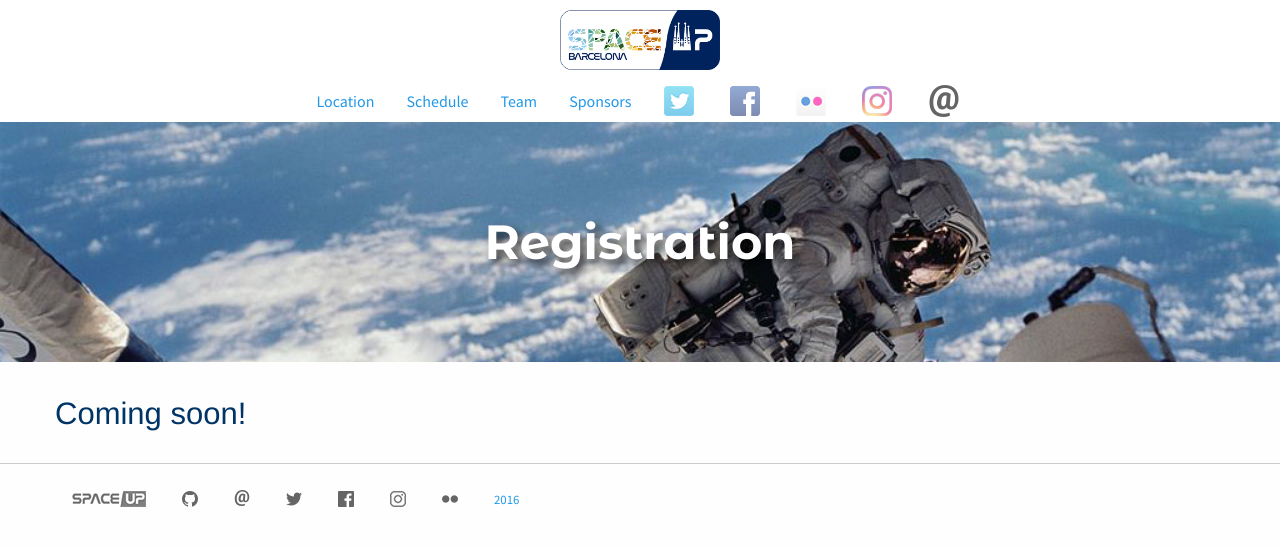
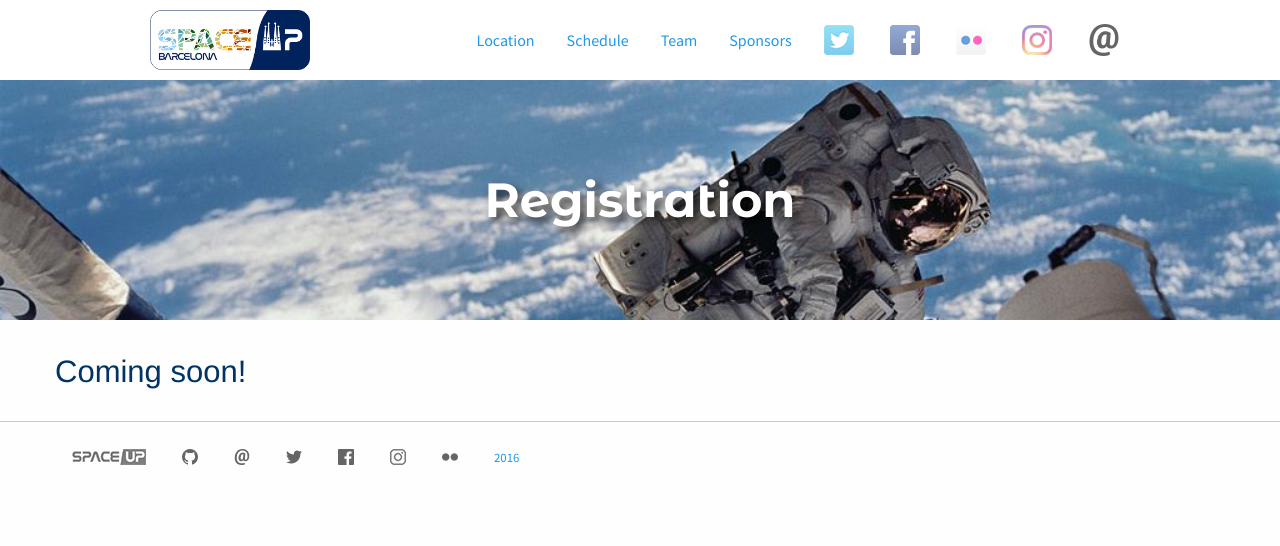
Before and after one commit to xuanxu/spaceup_bcn, a Jekyll site: the page built from registration.html, in a window 1280 px wide. Shown: the top 546 px of the page. Built offline with Jekyll 4.4.1, drawn with Linux system fonts in a browser that asks for light colours.

Commit message:
Improved phone top_bar 2

```diff
--- a/_includes/top_bar.html
+++ b/_includes/top_bar.html
@@ -1,4 +1,49 @@
-<div class="top-bar" {% if page.url != '/' %} style="display: flex; flex-direction: column; justify-content: space-between; align-items: center;" {% endif %}>
+<div class="top-bar hide-for-small-only" {% if page.url != '/' %} style="display: flex; justify-content: space-between; align-items: center;" {% endif %}>
+  {% if page.url != '/' %}
+  <div class="top-bar-left">
+      <a href="{{ site.baseurl }}/"><img style="width:180px; padding: 10px;" src="{{ site.baseurl }}/images/spaceuplogo.png" alt="SpaceUp Barcelona" /></a>
+  </div>
+  {% endif %}
+  <div class="top-bar-right">
+    <span id="burger" data-responsive-toggle="small-menu" data-hide-for="medium" class="show-for-small-only">
+      <span class="menu-icon dark" data-toggle></span>
+    </span>
+    <ul id="top-menu-complete" class="menu hide-for-small-only">
+<!--       {% if page.url != '/' %}
+      <li><a href="/">Home</a></li>
+      {% endif %} -->
+      <li><a href="{{ site.baseurl }}/location">Location</a></li>
+      <li><a href="{{ site.baseurl }}/schedule">Schedule</a></li>
+      <li><a href="{{ site.baseurl }}/team">Team</a></li>
+      <!--li><a href="/registration">Registration</a></li-->
+      <li><a href="{{ site.baseurl }}/sponsors">Sponsors</a></li>
+      <li><a href="https://twitter.com/SpaceUpBCN"><img src="{{ site.baseurl }}/images/icons/social-twitter.png" alt="Twitter" title="Follow @SpaceUpBCN"></a></li>
+      <li><a href="https://www.facebook.com/SpaceUpBarcelona"><img src="{{ site.baseurl }}/images/icons/social-facebook.png" alt="Facebook" title="Like us on Facebook"></a></li>
+      <li><a href="https://www.flickr.com/groups/spaceup-bcn"><img src="{{ site.baseurl }}/images/icons/social-flickr.png" alt="Flickr" title="Visit the SpaceUp BCN Flickr group"></a></li>
+      <li><a href="https://www.instagram.com/spaceupbcn/"><img src="{{ site.baseurl }}/images/icons/social-instagram.png" alt="Instagram" title="Follow the SpaceUp BCN Instagram feed"></a></li>
+      <li><a href="mailto:spaceup.bcn@gmail.com"><img src="{{ site.baseurl }}/images/icons/email.png" alt="spaceup.bcn@gmail.com" title="Email us at spaceup.bcn@gmail.com"></a></li>
+    </ul>
+
+    <ul id="top-menu-short" class="menu show-for-small-only">
+      <li><a href="/"><i class="fi-home medium"></i></a></li>
+      <li><a href="https://twitter.com/SpaceUpBCN"><img src="{{ site.baseurl }}/images/icons/social-twitter.png" alt="Twitter" title="Follow @SpaceUpBCN"></a></li>
+      <li><a href="https://www.facebook.com/SpaceUpBarcelona"><img src="{{ site.baseurl }}/images/icons/social-facebook.png" alt="Facebook" title="Like us on Facebook"></a></li>
+      <li><a href="https://www.flickr.com/groups/spaceup-bcn"><img src="{{ site.baseurl }}/images/icons/social-flickr.png" alt="Flickr" title="Visit the SpaceUp BCN Flickr group"></a></li>
+      <li><a href="https://www.instagram.com/spaceupbcn/"><img src="{{ site.baseurl }}/images/icons/social-instagram.png" alt="Instagram" title="Follow the SpaceUp BCN Instagram feed"></a></li>
+      <li><a href="mailto:spaceup.bcn@gmail.com"><img src="{{ site.baseurl }}/images/icons/email.png" alt="spaceup.bcn@gmail.com" title="Email us at spaceup.bcn@gmail.com"></a></li>
+    </ul>
+
+     <ul id="small-menu" class="show-for-small-only">
+       <li><a href="{{ site.baseurl }}/location">Location</a></li>
+       <li><a href="{{ site.baseurl }}/schedule">Schedule</a></li>
+       <li><a href="{{ site.baseurl }}/team/">Team</a></li>
+       <!--li><a href="/registration">Registration</a></li-->
+       <li><a href="{{ site.baseurl }}/sponsors">Sponsors</a></li>
+     </ul>
+  </div>
+</div>
+
+<div class="top-bar show-for-small-only" {% if page.url != '/' %} style="display: flex; flex-direction: column; justify-content: space-between; align-items: center;" {% endif %}>
   {% if page.url != '/' %}
   <a href="{{ site.baseurl }}/"><img style="width:180px; padding: 10px;" src="{{ site.baseurl }}/images/spaceuplogo.png" alt="SpaceUp Barcelona" /></a>
   {% endif %}
```
